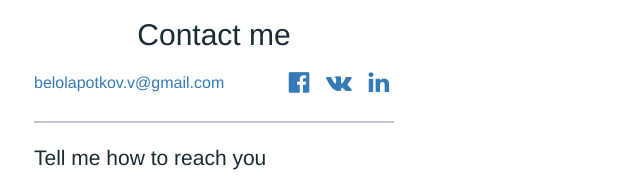
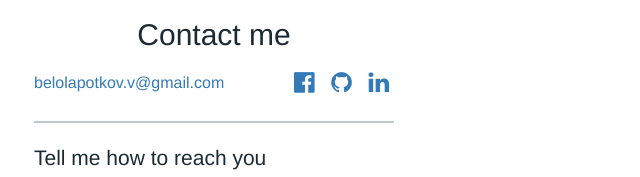
Before and after one commit to vbelolapotkov/vbelolapotkov.github.io, a website built with webpack: page index.html in a window 1280 px wide. Shown: the part 1748-1925 px from the top of the page, 426-1066 px from the left. Built offline with nearby package versions, Linux system fonts and the light colour scheme.

Commit message:
Change vk contact to github

```diff
--- a/index.html
+++ b/index.html
@@ -287,7 +287,7 @@
                                     <a href="https://www.facebook.com/VBelolapotkov" target="_blank"><i class="fa fa-facebook-official"></i></a>
                                 </li>
                                 <li>
-                                    <a href="https://vk.com/id642362" target="_blank"><i class="fa fa-vk"></i></a>
+                                    <a href="https://github.com/vbelolapotkov" target="_blank"><i class="fa fa-github"></i></a>
                                 </li>
                                 <li>
                                     <a href="https://ru.linkedin.com/in/vasily-belolapotkov" target="_blank"><i class="fa fa-linkedin"></i></a>
```
